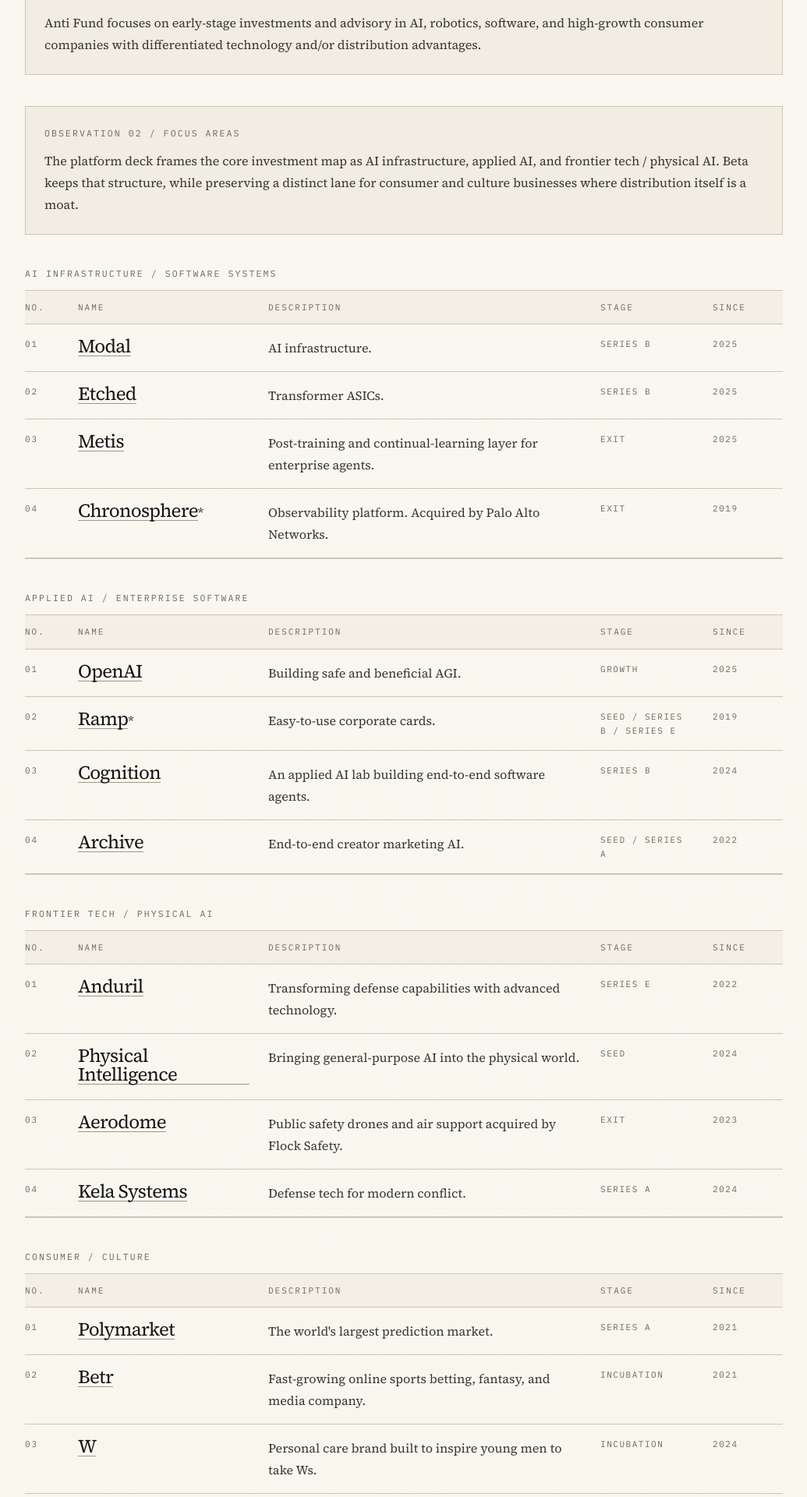
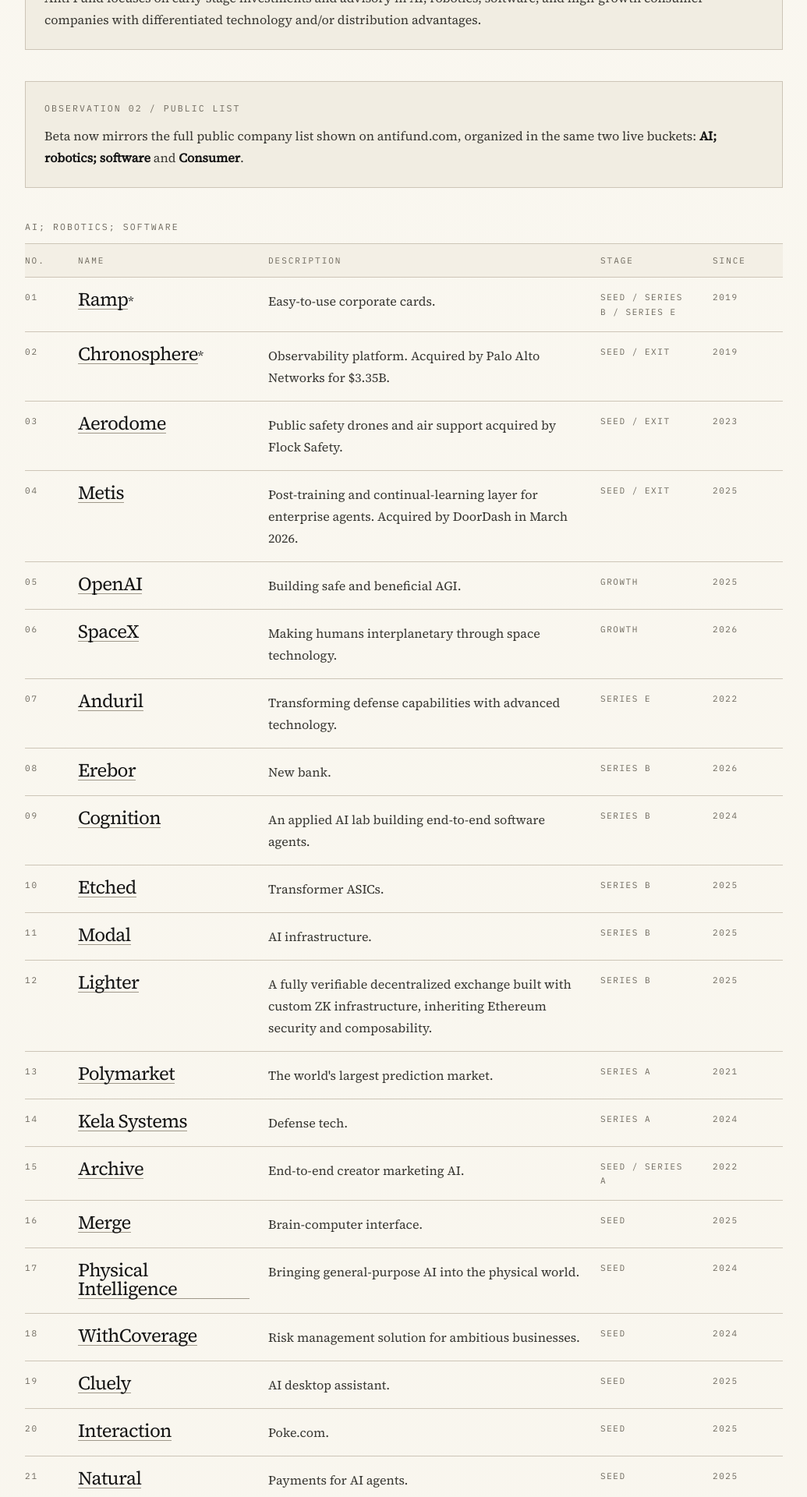
Before and after one commit to geoffreywoo/anti-fund, a Next.js app: page / in a window 1280 px wide. Shown: the part 2300-4220 px from the top of the page at 78% size, without its empty margins (212-1247 px from the left). Built offline with nearby package versions, Linux system fonts and the light colour scheme.

Commit message:
feat: mirror live antifund portfolio list

```diff
--- a/components/Portfolio.tsx
+++ b/components/Portfolio.tsx
@@ -9,13 +9,72 @@ type Company = {
   personal?: boolean;
 };
 
-const infraCompanies: Company[] = [
+const softwareCompanies: Company[] = [
   {
-    name: "Modal",
-    url: "https://modal.com/",
-    description: "AI infrastructure.",
+    name: "Ramp",
+    url: "https://ramp.com/",
+    description: "Easy-to-use corporate cards.",
+    stage: "Seed / Series B / Series E",
+    partnered: "2019",
+    personal: true,
+  },
+  {
+    name: "Chronosphere",
+    url: "https://chronosphere.io/",
+    description: "Observability platform. Acquired by Palo Alto Networks for $3.35B.",
+    stage: "Seed / Exit",
+    partnered: "2019",
+    personal: true,
+  },
+  {
+    name: "Aerodome",
+    url: "https://www.aerodome.com/",
+    description: "Public safety drones and air support acquired by Flock Safety.",
+    stage: "Seed / Exit",
+    partnered: "2023",
+  },
+  {
+    name: "Metis",
+    url: "https://www.withmetis.ai/",
+    description:
+      "Post-training and continual-learning layer for enterprise agents. Acquired by DoorDash in March 2026.",
+    stage: "Seed / Exit",
+    partnered: "2025",
+  },
+  {
+    name: "OpenAI",
+    url: "https://openai.com/",
+    description: "Building safe and beneficial AGI.",
+    stage: "Growth",
+    partnered: "2025",
+  },
+  {
+    name: "SpaceX",
+    url: "https://www.spacex.com/",
+    description: "Making humans interplanetary through space technology.",
+    stage: "Growth",
+    partnered: "2026",
+  },
+  {
+    name: "Anduril",
+    url: "https://www.anduril.com/",
+    description: "Transforming defense capabilities with advanced technology.",
+    stage: "Series E",
+    partnered: "2022",
+  },
+  {
+    name: "Erebor",
+    url: "https://erebor.bank/",
+    description: "New bank.",
     stage: "Series B",
-    partnered: "2025",
+    partnered: "2026",
+  },
+  {
+    name: "Cognition",
+    url: "https://cognition.ai/",
+    description: "An applied AI lab building end-to-end software agents.",
+    stage: "Series B",
+    partnered: "2024",
   },
   {
     name: "Etched",
@@ -25,43 +84,32 @@ const infraCompanies: Company[] = [
     partnered: "2025",
   },
   {
-    name: "Metis",
-    url: "https://www.withmetis.ai/",
-    description: "Post-training and continual-learning layer for enterprise agents.",
-    stage: "Exit",
+    name: "Modal",
+    url: "https://modal.com/",
+    description: "AI infrastructure.",
+    stage: "Series B",
     partnered: "2025",
   },
   {
-    name: "Chronosphere",
-    url: "https://chronosphere.io/",
-    description: "Observability platform. Acquired by Palo Alto Networks.",
-    stage: "Exit",
-    partnered: "2019",
-    personal: true,
-  },
-];
-
-const appliedAiCompanies: Company[] = [
-  {
-    name: "OpenAI",
-    url: "https://openai.com/",
-    description: "Building safe and beneficial AGI.",
-    stage: "Growth",
+    name: "Lighter",
+    url: "https://lighter.xyz/",
+    description:
+      "A fully verifiable decentralized exchange built with custom ZK infrastructure, inheriting Ethereum security and composability.",
+    stage: "Series B",
     partnered: "2025",
   },
   {
-    name: "Ramp",
-    url: "https://ramp.com/",
-    description: "Easy-to-use corporate cards.",
-    stage: "Seed / Series B / Series E",
-    partnered: "2019",
-    personal: true,
+    name: "Polymarket",
+    url: "https://polymarket.com/",
+    description: "The world's largest prediction market.",
+    stage: "Series A",
+    partnered: "2021",
   },
   {
-    name: "Cognition",
-    url: "https://cognition.ai/",
-    description: "An applied AI lab building end-to-end software agents.",
-    stage: "Series B",
+    name: "Kela Systems",
+    url: "https://kelasys.com/",
+    description: "Defense tech.",
+    stage: "Series A",
     partnered: "2024",
   },
   {
@@ -71,15 +119,12 @@ const appliedAiCompanies: Company[] = [
     stage: "Seed / Series A",
     partnered: "2022",
   },
-];
-
-const frontierCompanies: Company[] = [
   {
-    name: "Anduril",
-    url: "https://www.anduril.com/",
-    description: "Transforming defense capabilities with advanced technology.",
-    stage: "Series E",
-    partnered: "2022",
+    name: "Merge",
+    url: "https://www.merge.io/",
+    description: "Brain-computer interface.",
+    stage: "Seed",
+    partnered: "2025",
   },
   {
     name: "Physical Intelligence",
@@ -89,29 +134,36 @@ const frontierCompanies: Company[] = [
     partnered: "2024",
   },
   {
-    name: "Aerodome",
-    url: "https://www.flocksafety.com/",
-    description: "Public safety drones and air support acquired by Flock Safety.",
-    stage: "Exit",
-    partnered: "2023",
+    name: "WithCoverage",
+    url: "https://withcoverage.com/",
+    description: "Risk management solution for ambitious businesses.",
+    stage: "Seed",
+    partnered: "2024",
   },
   {
-    name: "Kela Systems",
-    url: "https://kelasys.com/",
-    description: "Defense tech for modern conflict.",
-    stage: "Series A",
-    partnered: "2024",
+    name: "Cluely",
+    url: "https://cluely.com/",
+    description: "AI desktop assistant.",
+    stage: "Seed",
+    partnered: "2025",
+  },
+  {
+    name: "Interaction",
+    url: "https://poke.com/",
+    description: "Poke.com.",
+    stage: "Seed",
+    partnered: "2025",
+  },
+  {
+    name: "Natural",
+    url: "https://www.natural.co/",
+    description: "Payments for AI agents.",
+    stage: "Seed",
+    partnered: "2025",
   },
 ];
 
 const consumerCompanies: Company[] = [
-  {
-    name: "Polymarket",
-    url: "https://polymarket.com/",
-    description: "The world's largest prediction market.",
-    stage: "Series A",
-    partnered: "2021",
-  },
   {
     name: "Betr",
     url: "https://betr.app/",
@@ -141,32 +193,18 @@ const consumerCompanies: Company[] = [
     partnered: "2022",
   },
   {
-    name: "Wander",
-    url: "https://www.wander.com/",
-    description: "Luxury travel platform with hotel-grade hospitality.",
-    stage: "Series A",
-    partnered: "2022",
-  },
-  {
-    name: "Kings League",
-    url: "https://kingsleague.pro/",
-    description: "Global creator-led 7 vs 7 soccer league.",
-    stage: "Series A",
+    name: "SipMargs",
+    url: "https://www.sipmargs.com/",
+    description: "Sparkling margarita RTD with Alix Earle.",
+    stage: "Seed",
     partnered: "2024",
   },
   {
-    name: "Olipop",
-    url: "https://www.olipoponline.com/",
-    description: "Healthy prebiotic soda.",
-    stage: "Series B",
-    partnered: "2022",
-  },
-  {
-    name: "SipMargs",
-    url: "https://www.sipmargs.com/",
-    description: "Sparkling margarita RTD built with Alix Earle.",
+    name: "Khloud",
+    url: "https://khloudfoods.com/",
+    description: "Khloe Kardashian's protein popcorn.",
     stage: "Seed",
-    partnered: "2024",
+    partnered: "2025",
   },
   {
     name: "Happy Dad",
@@ -175,7 +213,61 @@ const consumerCompanies: Company[] = [
     stage: "Seed+",
     partnered: "2025",
   },
+  {
+    name: "Wander",
+    url: "https://www.wander.com/",
+    description: "Luxury travel platform with hotel-grade hospitality.",
+    stage: "Series A",
+    partnered: "2022",
+  },
+  {
+    name: "Oats Overnight",
+    url: "https://www.oatsovernight.com/",
+    description: "Oatmeal.",
+    stage: "Series A",
+    partnered: "2022",
+  },
+  {
+    name: "Palm Tree Crew",
+    url: "https://www.palmtreecrew.com/",
+    description: "Live entertainment and tropical lifestyle.",
+    stage: "Series A",
+    partnered: "2023",
+  },
+  {
+    name: "Kings League",
+    url: "https://kingsleague.pro/",
+    description: "Global, creator-led 7 vs 7 soccer league.",
+    stage: "Series A",
+    partnered: "2024",
+  },
+  {
+    name: "Olipop",
+    url: "https://drinkolipop.com/",
+    description: "Healthy prebiotic soda.",
+    stage: "Series B",
+    partnered: "2022",
+  },
+  {
+    name: "Eight Sleep",
+    url: "https://www.eightsleep.com/",
+    description: "Smart beds.",
+    stage: "Seed",
+    partnered: "2021",
+    personal: true,
+  },
 ];
+
+const highlightCompanies = [
+  "OpenAI",
+  "SpaceX",
+  "Anduril",
+  "Ramp",
+  "Cognition",
+  "Physical Intelligence",
+  "Chronosphere",
+  "Polymarket",
+].join(", ");
 
 function CompanyRow({
   company,
@@ -261,12 +353,9 @@ export default function Portfolio() {
             <div className="border border-line bg-paper-alt px-6 py-6">
               <p className="paper-label mb-3">Observation 01 / Proof</p>
               <p className="text-lg leading-8 text-ink-soft">
-                Past investments include category-defining companies across AI,
-                robotics, software, and high-growth consumer, including{" "}
-                <span className="font-semibold text-ink">
-                  OpenAI, Anduril, Ramp, Cognition, Polymarket, Physical
-                  Intelligence, Flock Safety, and Chronosphere.
-                </span>
+                Past investments include{" "}
+                <span className="font-semibold text-ink">{highlightCompanies}</span>
+                , among many others across the public Anti Fund portfolio.
               </p>
               <p className="mt-4 text-base leading-7 text-ink-soft">
                 Anti Fund focuses on early-stage investments and advisory in AI,
@@ -276,29 +365,22 @@ export default function Portfolio() {
             </div>
 
             <div className="border border-line bg-paper-alt px-6 py-6">
-              <p className="paper-label mb-3">Observation 02 / Focus Areas</p>
+              <p className="paper-label mb-3">Observation 02 / Public List</p>
               <p className="text-base leading-7 text-ink-soft">
-                The platform deck frames the core investment map as AI
-                infrastructure, applied AI, and frontier tech / physical AI.
-                Beta keeps that structure, while preserving a distinct lane for
-                consumer and culture businesses where distribution itself is a
-                moat.
+                Beta now mirrors the full public company list shown on
+                antifund.com, organized in the same two live buckets:{" "}
+                <span className="font-semibold text-ink">
+                  AI; robotics; software
+                </span>{" "}
+                and <span className="font-semibold text-ink">Consumer</span>.
               </p>
             </div>
 
             <CompanyGroup
-              title="AI Infrastructure / Software Systems"
-              companies={infraCompanies}
+              title="AI; robotics; software"
+              companies={softwareCompanies}
             />
-            <CompanyGroup
-              title="Applied AI / Enterprise Software"
-              companies={appliedAiCompanies}
-            />
-            <CompanyGroup
-              title="Frontier Tech / Physical AI"
-              companies={frontierCompanies}
-            />
-            <CompanyGroup title="Consumer / Culture" companies={consumerCompanies} />
+            <CompanyGroup title="Consumer" companies={consumerCompanies} />
 
             <p className="font-mono text-[11px] uppercase tracking-[0.14em] text-ink-muted">
               * Personal investment
```
Also changed, not shown: 1 other file (tests, documents, lock files or other folders).
